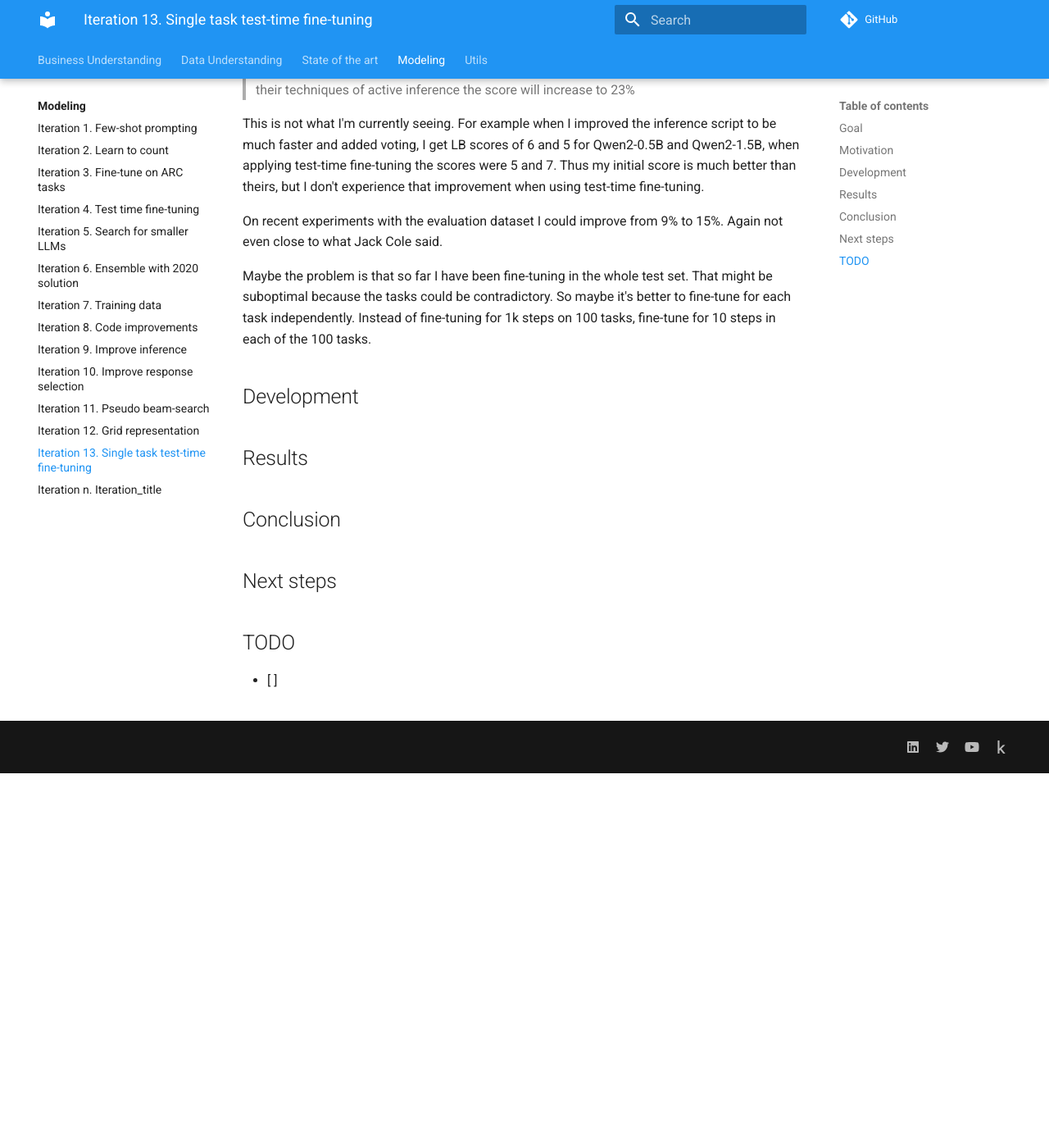
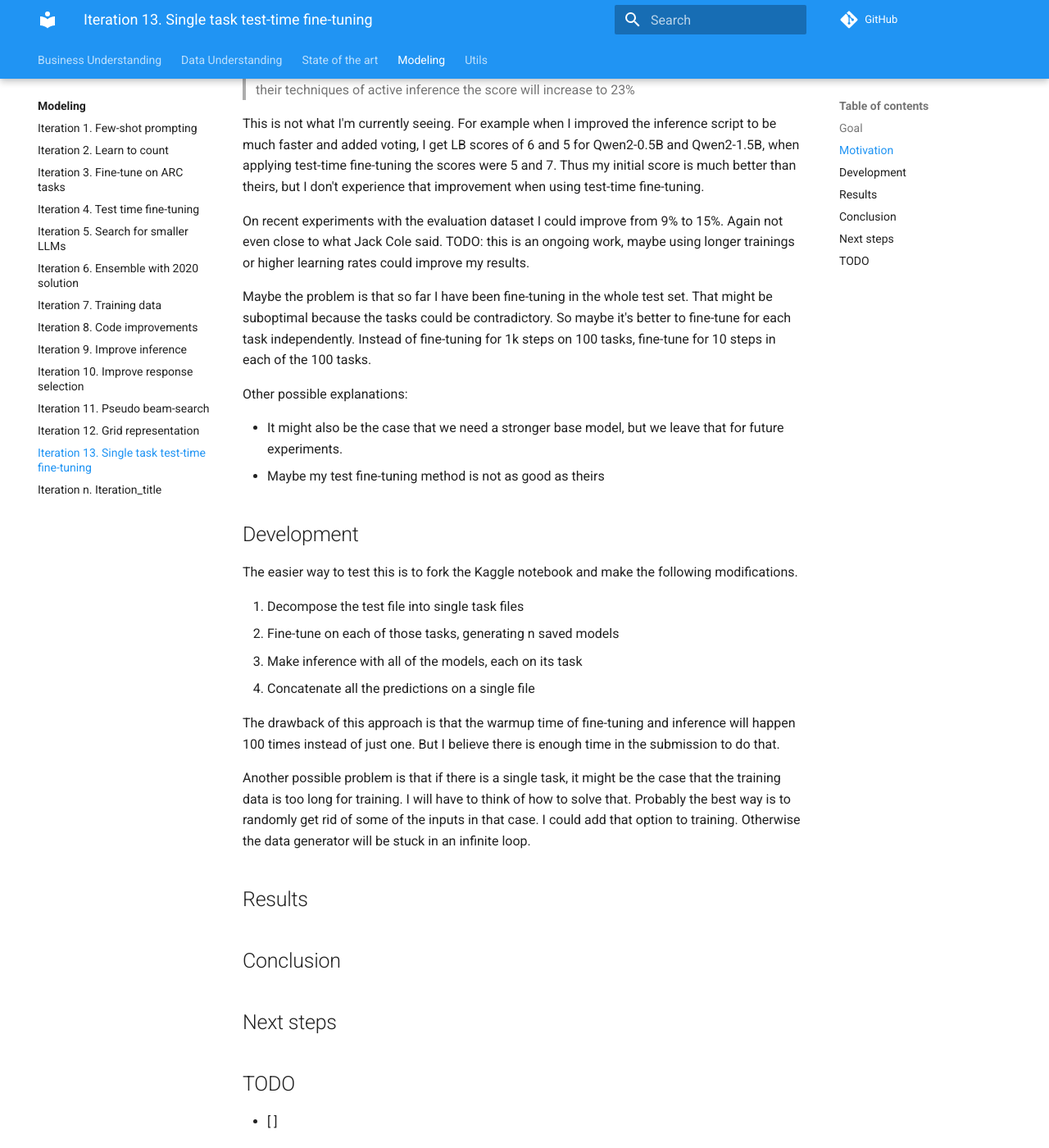
Before and after one commit to zhengjunyao-work/arc24, an MkDocs documentation site: the page built from docs/modeling/Iteration_13_single_task_ttft.md, in a window 1280 px wide and 1400 px high, scrolled down 457 px. Shown: the whole window at 82% size. Built offline with MkDocs 1.6.1 and Material for MkDocs 9.7.7, drawn with Linux system fonts in a browser that asks for light colours; comment, search, counter and statistics services are not loaded.

Commit message:
working on single task ttft

```diff
--- a/docs/modeling/Iteration_13_single_task_ttft.md
+++ b/docs/modeling/Iteration_13_single_task_ttft.md
@@ -19,11 +19,32 @@ Thus my initial score is much better than theirs, but I don't experience that im
 test-time fine-tuning.
 
 On recent experiments with the evaluation dataset I could improve from 9% to 15%. Again not even close to what Jack Cole said.
+TODO: this is an ongoing work, maybe using longer trainings or higher learning rates could improve my results.
 
 Maybe the problem is that so far I have been fine-tuning in the whole test set. That might be suboptimal because
 the tasks could be contradictory. So maybe it's better to fine-tune for each task independently. Instead of fine-tuning for 1k steps on 100 tasks, fine-tune for 10 steps in each of the 100 tasks.
 
+Other possible explanations:
+
+- It might also be the case that we need a stronger base model, but we leave that for future experiments.
+- Maybe my test fine-tuning method is not as good as theirs
+
 ## Development
+
+The easier way to test this is to fork the Kaggle notebook and make the following modifications.
+
+1. Decompose the test file into single task files
+2. Fine-tune on each of those tasks, generating n saved models
+3. Make inference with all of the models, each on its task
+4. Concatenate all the predictions on a single file
+
+The drawback of this approach is that the warmup time of fine-tuning and inference will happen 100 times
+instead of just one. But I believe there is enough time in the submission to do that.
+
+Another possible problem is that if there is a single task, it might be the case that the training data
+is too long for training. I will have to think of how to solve that. Probably the best way is to randomly
+get rid of some of the inputs in that case. I could add that option to training. Otherwise the data generator
+will be stuck in an infinite loop.
 
 ## Results
 
```
